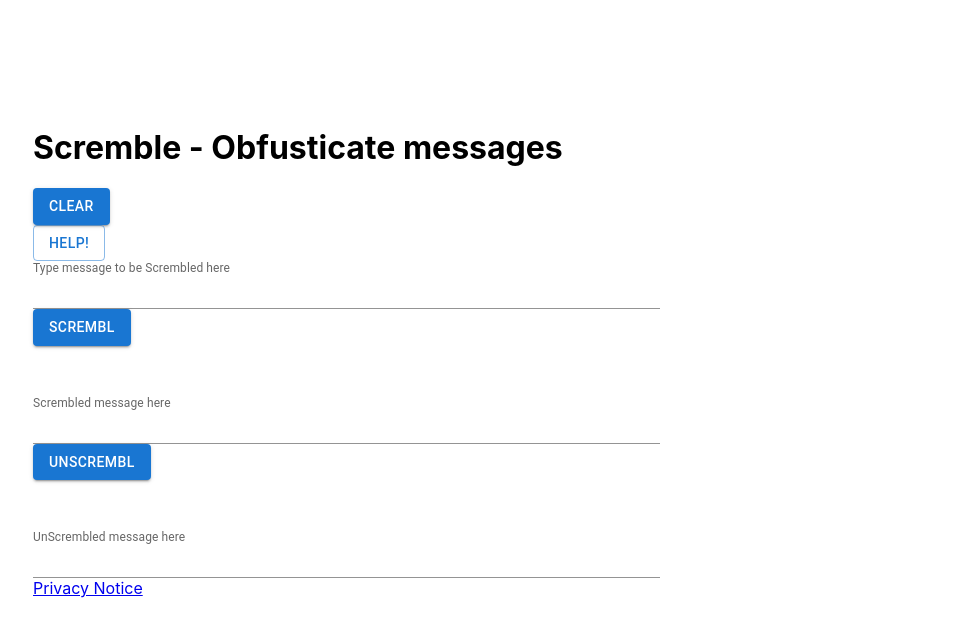
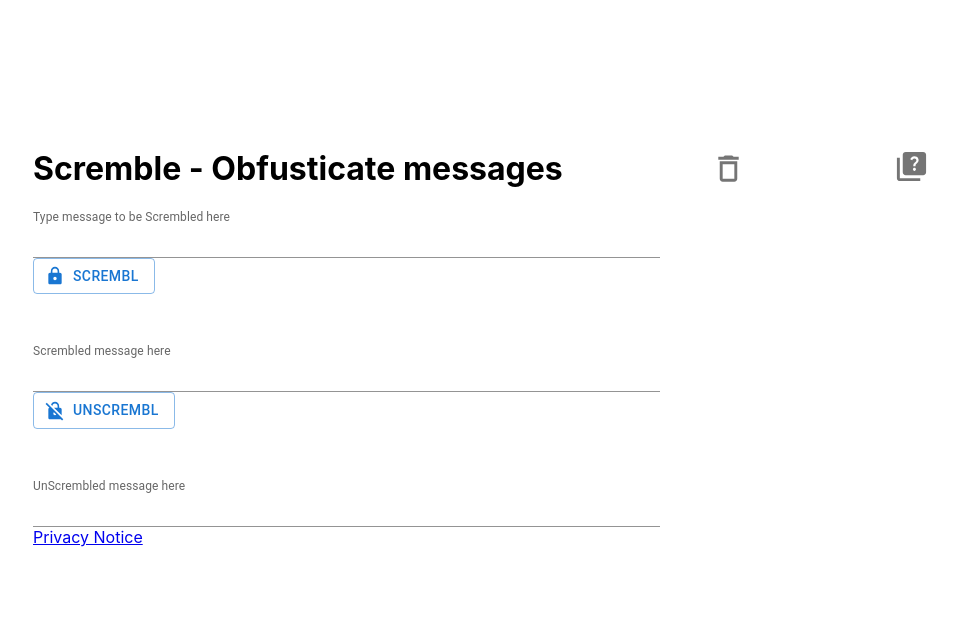
Before and after one commit to CaesuraMediaNet/scrembl-react, a React (Create React App) app: page / in a window 1280 px wide. Shown: the top 636 px of the page, without its empty margins (95-1052 px from the left). Built offline with nearby package versions, Linux system fonts and the light colour scheme.

Commit message:
Added icons.

```diff
--- a/src/App.js
+++ b/src/App.js
@@ -7,6 +7,7 @@ import HelpModal           from './components/HelpModal.js';
 import Message             from './components/Message.js';
 import Scrembled           from './components/Scrembled.js';
 import UnScrembled         from './components/UnScrembled.js';
+import DeleteOutlineIcon   from '@mui/icons-material/DeleteOutline';
 import './App.css';
 
 function App() {
@@ -46,16 +47,11 @@ function App() {
 
   return (
     <div style={{width : "70%", margin : "10%"}} >
-			<h1>Scremble - Obfusticate messages</h1>
-
-			<Button
-				variant="contained"
-				onClick={() => clearText()}
-			>
-				Clear
-			</Button>
-
-			<HelpModal />
+			<div style={{display: "flex", alignItems: "center", justifyContent: "space-between"}}>
+				<h1>Scremble - Obfusticate messages</h1>
+				<DeleteOutlineIcon color="action" fontSize="large" onClick={() => clearText()}></DeleteOutlineIcon>
+				<HelpModal />
+			</div>
 
 			<Message
 				messageInputRef={messageInputRef}
@@ -78,7 +74,13 @@ function App() {
 			/>
 
 			<footer>
-				<a href="https://www.scrembl.com/privacy-notice.html">Privacy Notice</a>
+				<a
+					target="_blank"
+					rel="noopener noreferrer"
+					href="https://www.scrembl.com/privacy-notice.html"
+				>
+					Privacy Notice
+				</a>
 			</footer>
     </div>
   );
--- a/src/components/HelpModal.js
+++ b/src/components/HelpModal.js
@@ -10,6 +10,7 @@ import DialogActions from '@mui/material/DialogActions';
 import IconButton from '@mui/material/IconButton';
 import CloseIcon from '@mui/icons-material/Close';
 import Typography from '@mui/material/Typography';
+import QuizIcon            from '@mui/icons-material/Quiz';
 
 const BootstrapDialog = styled(Dialog)(({ theme }) => ({
   '& .MuiDialogContent-root': {
@@ -61,9 +62,8 @@ export default function HelpModal() {
 
   return (
     <div>
-      <Button variant="outlined" onClick={handleClickOpen}>
-        Help!
-      </Button>
+      <QuizIcon color="action" fontSize="large" onClick={handleClickOpen}>
+      </QuizIcon>
       <BootstrapDialog
         onClose={handleClose}
         aria-labelledby="customized-dialog-title"
--- a/src/components/Message.js
+++ b/src/components/Message.js
@@ -1,5 +1,6 @@
 import TextField           from '@mui/material/TextField';
 import Button              from '@mui/material/Button';
+import HttpsIcon from '@mui/icons-material/Https';
 
 export default function Message ({messageInputRef, scremble}) {
 	return (
@@ -17,7 +18,8 @@ export default function Message ({messageInputRef, scremble}) {
           />
         </div>
         <Button
-          variant="contained"
+          variant="outlined"
+					startIcon={<HttpsIcon />}
           onClick={() => scremble()}
         >
           Scrembl
--- a/src/components/Scrembled.js
+++ b/src/components/Scrembled.js
@@ -1,6 +1,7 @@
 import TextField           from '@mui/material/TextField';
 import Button              from '@mui/material/Button';
 import { CopyToClipboard } from 'react-copy-to-clipboard';
+import NoEncryptionGmailerrorredIcon from '@mui/icons-material/NoEncryptionGmailerrorred';
 
 export default function Scrembled ({
 	scrembledInputRef,
@@ -25,7 +26,8 @@ export default function Scrembled ({
 				/>
 			</div>
 			<Button
-				variant="contained"
+				startIcon={<NoEncryptionGmailerrorredIcon />}
+				variant="outlined"
 				onClick={() => unscremble()}
 			>
 				UnScrembl
```
